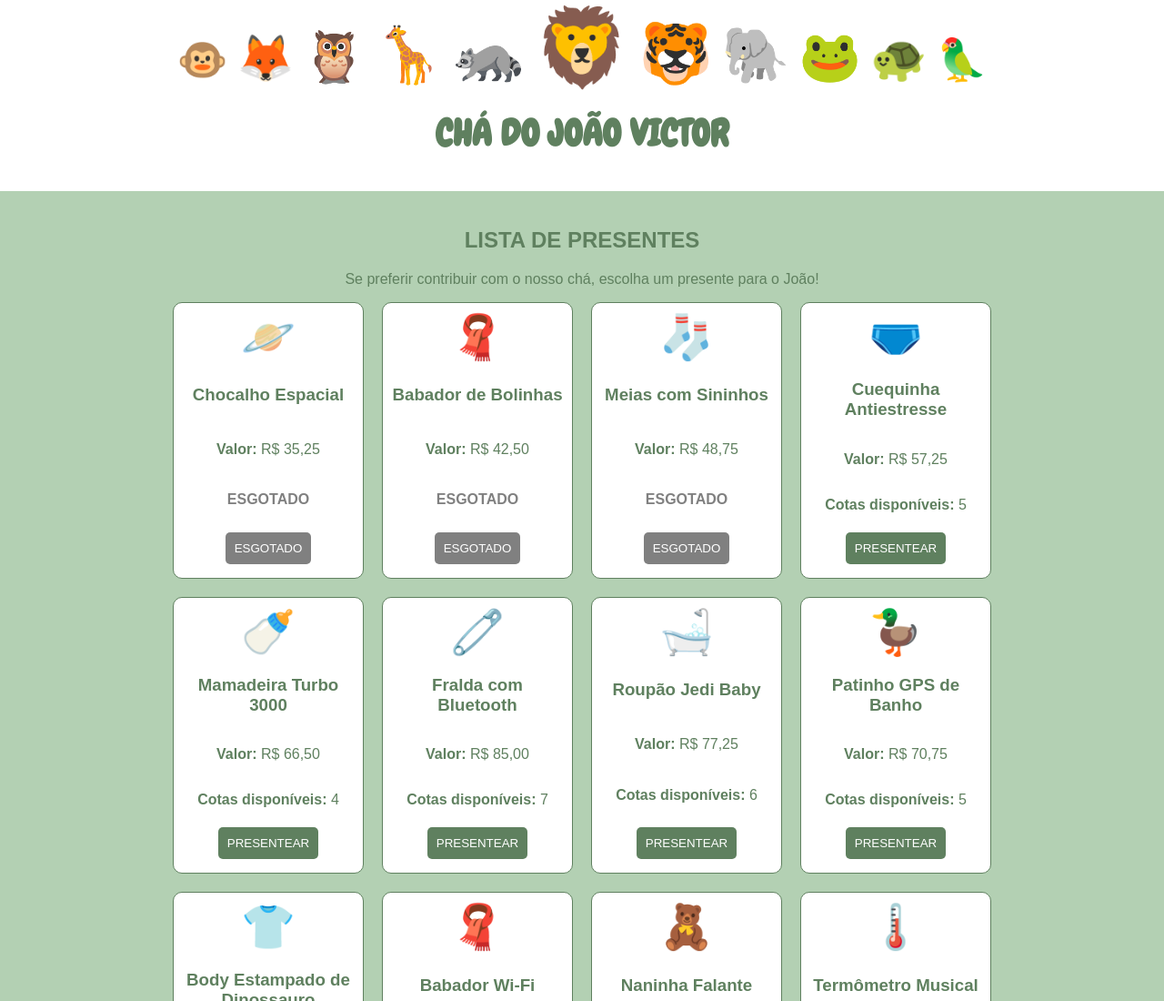
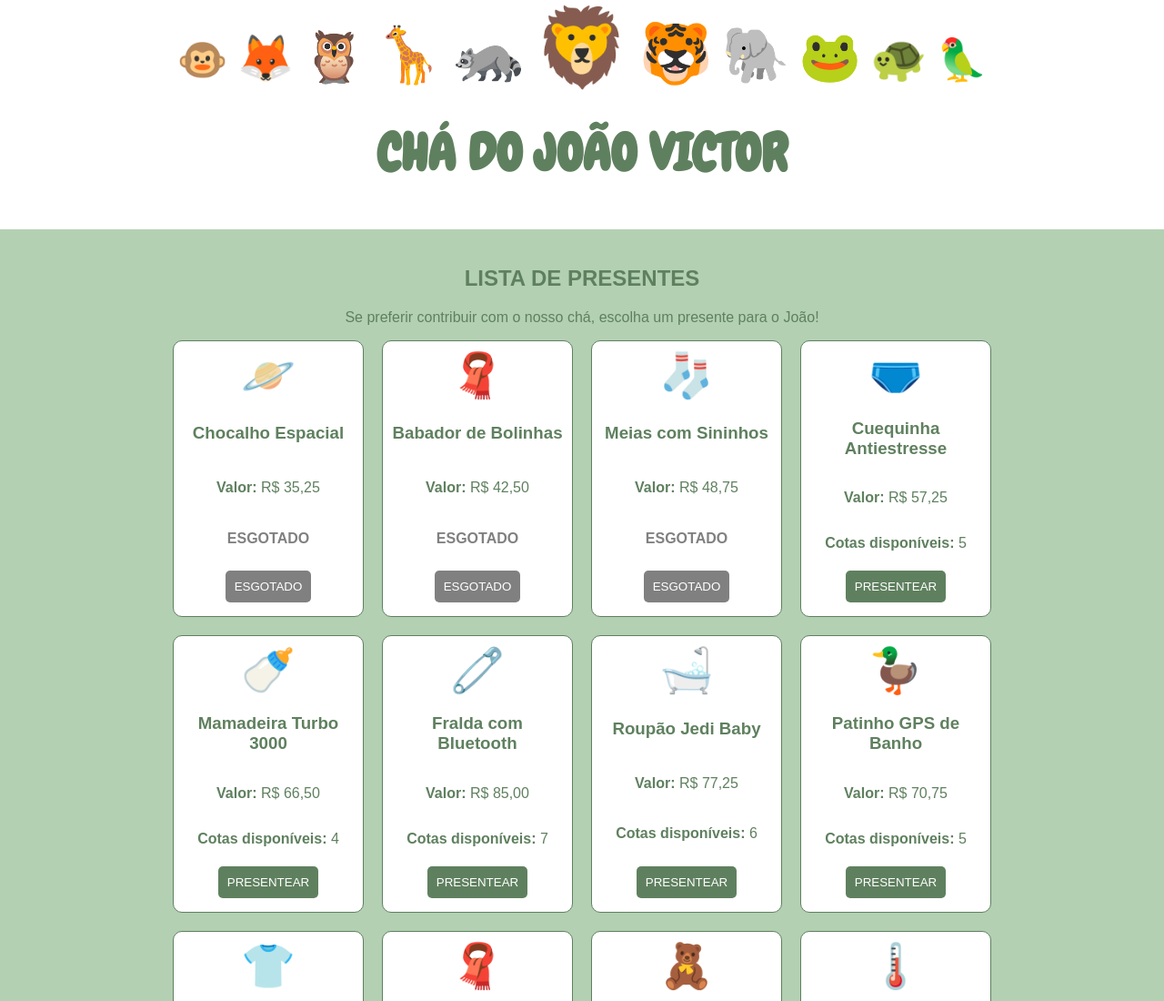
Before and after one commit to Projetoceu/Cha-do-joao, a plain HTML site: page index.html in a window 1280 px wide. Shown: the top 1100 px of the page at 91% size. Drawn offline with Linux system fonts and the light colour scheme.

Commit message:
Update index.html

```diff
--- a/index.html
+++ b/index.html
@@ -83,7 +83,7 @@
   <span style="font-size:50px; line-height: 1;">🐢</span>
   <span style="font-size:45px; line-height: 1;">🦜</span>
 </div>
-    <h1 id="titulo" style="text-transform:uppercase; font-family:'Chewy', cursive; font-size:2.5em;">CHÁ DO JOÃO VICTOR</h1>
+    <h1 id="titulo" style="text-transform:uppercase; font-family:'Chewy', cursive; font-size:3.5em;">CHÁ DO JOÃO VICTOR</h1>
   </header>
   <div class="container">
     <h2 style="margin-top:20px; text-transform:uppercase;">Lista de Presentes</h2>
```
